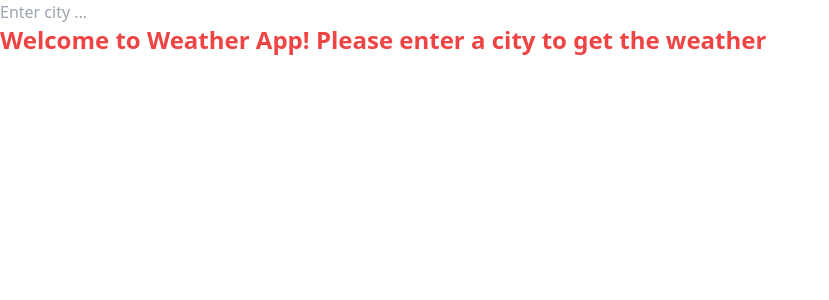
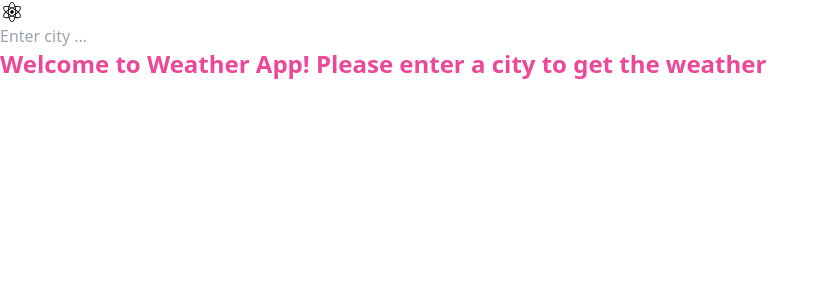
Before and after one commit to sylbaerchen/weather-app, a React (Create React App) app in the folder weather-app/: page / in a window 1280 px wide. Shown: the top 300 px of the page, without its empty margins (0-829 px from the left). Built offline with nearby package versions, Linux system fonts and the light colour scheme; no server answers.

Commit message:
✨ add icons

```diff
--- a/weather-app/package.json
+++ b/weather-app/package.json
@@ -3,6 +3,7 @@
   "version": "0.1.0",
   "private": true,
   "dependencies": {
+    "@iconscout/react-unicons": "^2.0.2",
     "@testing-library/jest-dom": "^5.16.5",
     "@testing-library/react": "^13.4.0",
     "@testing-library/user-event": "^13.5.0",
--- a/weather-app/src/App.js
+++ b/weather-app/src/App.js
@@ -1,4 +1,5 @@
 import React, {useState} from 'react'
+import UilReact from '@iconscout/react-unicons/icons/uil-react'
 
 function App() {
 
@@ -15,7 +16,8 @@ function App() {
   }
 
   return (
-    <div className='container'>
+    <div >
+      <UilReact/>
       <input
       className='input'
       placeholder='Enter city ...'
@@ -25,7 +27,7 @@ function App() {
       />
     {typeof weatherData.main === 'undefined' ? (
       <div>
-        <p className='text-2xl font-bold text-red-500'>Welcome to Weather App! Please enter a city to get the weather</p>
+        <p className='text-2xl font-bold text-pink-500'>Welcome to Weather App! Please enter a city to get the weather</p>
       </div>
     ) : (
       <div className='weather-data'>
```
Also changed, not shown: 1 other file (tests, documents, lock files or other folders).
